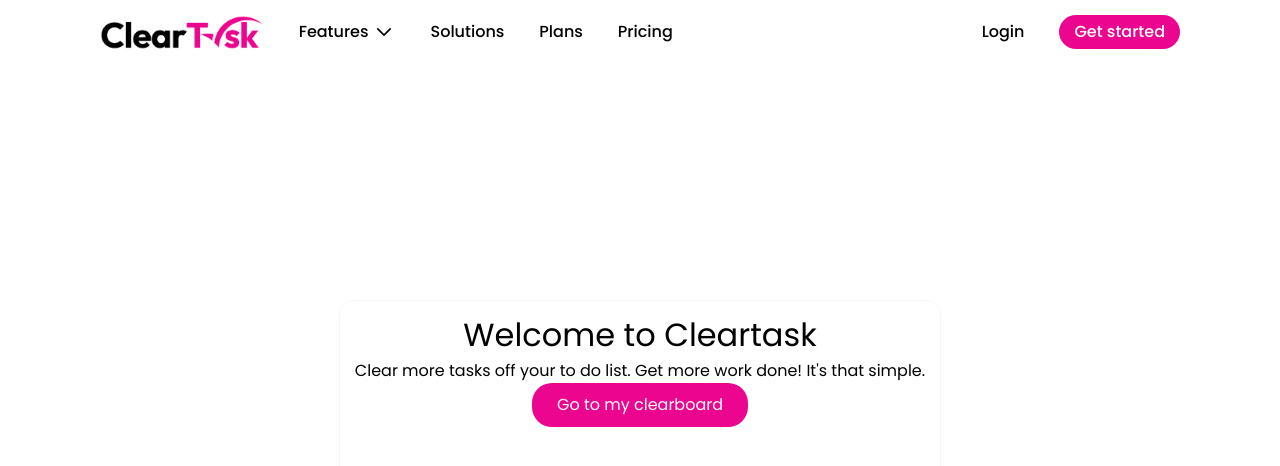
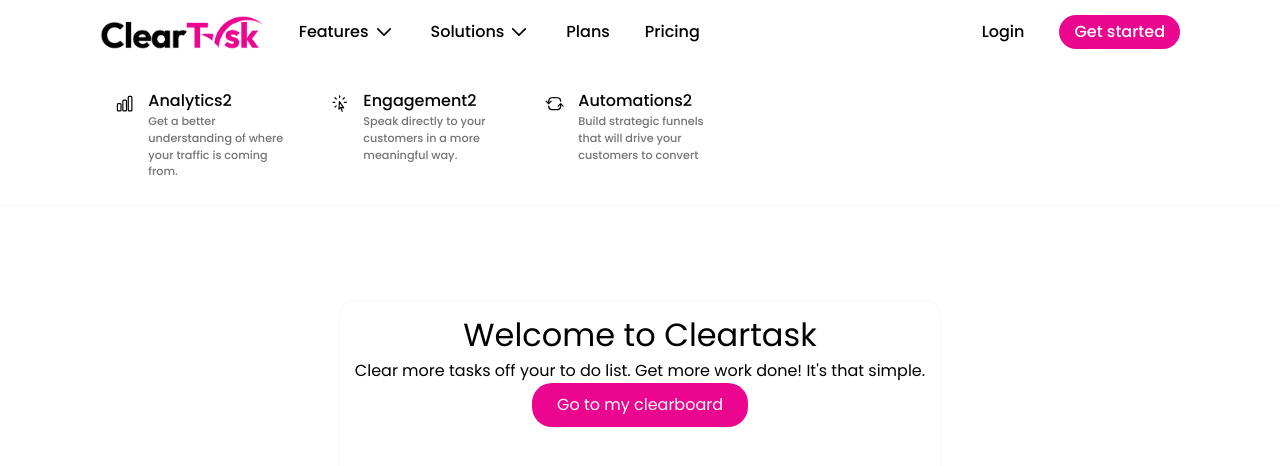
Before and after one commit to Crunch-Garage/cleartask-react-frontend, a React (Create React App) app: page / in a window 1280 px wide. Both pictures are taken after a click on the button "Features". Shown: the top 466 px of the page. Built offline with nearby package versions, Linux system fonts and the light colour scheme; a web font is replaced by a local one; what react-swipeable-views-utils would draw is missing.

Commit message:
fix: fixed issue causing overlapping dropdowns

```diff
--- a/src/components/Header.js
+++ b/src/components/Header.js
@@ -10,19 +10,26 @@
         drop4:"hidden"
     })
 
+    const dropArrayCopy = () =>{
+        let keys = ["drop1", "drop2", "drop3", "drop4"]
+        let arrayCopy = {
+            ...Object.fromEntries(keys.map(key => [key,'hidden']))
+        }
+
+        return arrayCopy
+    }
+
     const onMenuItemMouseIn = (e) =>{
-        let arrayCopy = Object.assign({}, dropdown);
+        // reset to defaults of hidden and update the value of current dropdown
+        let arrayCopy = dropArrayCopy()
         arrayCopy[e.target.getAttribute("data-targetItem")]= "block"
         setDropdown(arrayCopy)
     }
 
     const onMenuItemMouseOut = (e) =>{
-        setDropdown({
-            drop1:"hidden",
-            drop2:"hidden",
-            drop3:"hidden",
-            drop4:"hidden"
-        })
+        // reset all values to hidden
+        let arrayCopy = dropArrayCopy()
+        setDropdown(arrayCopy)
     }
     return(
         <div className="full-menu-bar-main">
@@ -32,7 +39,7 @@
             <div className="fmb-menu-list-wrapper">
                 <ul className="fmb-menu-list">
                     <li>
-                        <button type="button" data-targetItem="drop1" onMouseEnter={onMenuItemMouseIn} onMouseLeave={onMenuItemMouseOut} aria-current="page">
+                        <button type="button" data-targetItem="drop1" onMouseEnter={onMenuItemMouseIn} aria-current="page">
                             Features
                             <svg xmlns="http://www.w3.org/2000/svg" fill="none" viewBox="0 0 24 24" strokeWidth={1.5} stroke="currentColor" className="w-6 h-6">
                                 <path stroke="black" stroke-width="2" strokeLinecap="round" strokeLinejoin="round" d="M19.5 8.25l-7.5 7.5-7.5-7.5" />
@@ -80,9 +87,57 @@
                             </div>
                         </div>
                     </li>
-                    <li data-targetItem="drop2">Solutions</li>
-                    <li data-targetItem="drop3">Plans</li>
-                    <li data-targetItem="drop4">Pricing</li>
+                    <li data-targetItem="drop2">
+                        <button type="button" data-targetItem="drop2" onMouseEnter={onMenuItemMouseIn} aria-current="page">
+                            Solutions
+                            <svg xmlns="http://www.w3.org/2000/svg" fill="none" viewBox="0 0 24 24" strokeWidth={1.5} stroke="currentColor" className="w-6 h-6">
+                                <path stroke="black" stroke-width="2" strokeLinecap="round" strokeLinejoin="round" d="M19.5 8.25l-7.5 7.5-7.5-7.5" />
+                            </svg>
+                        </button>
+                        {/* Navbar dropdown menu */}
+                        <div className={`${dropdown.drop1} fmb-dropdown-box`  }>
+                            <div className="fmb-dropdown-row">
+                                <div className="fmb-dropdown-links">
+                                    <a href="#">
+                                        <div className="link-item">
+                                            <svg xmlns="http://www.w3.org/2000/svg" fill="none" viewBox="0 0 24 24" stroke-width="1.5" stroke="currentColor" aria-hidden="true">
+                                                <path stroke-linecap="round" stroke-linejoin="round" d="M3 13.125C3 12.504 3.504 12 4.125 12h2.25c.621 0 1.125.504 1.125 1.125v6.75C7.5 20.496 6.996 21 6.375 21h-2.25A1.125 1.125 0 013 19.875v-6.75zM9.75 8.625c0-.621.504-1.125 1.125-1.125h2.25c.621 0 1.125.504 1.125 1.125v11.25c0 .621-.504 1.125-1.125 1.125h-2.25a1.125 1.125 0 01-1.125-1.125V8.625zM16.5 4.125c0-.621.504-1.125 1.125-1.125h2.25C20.496 3 21 3.504 21 4.125v15.75c0 .621-.504 1.125-1.125 1.125h-2.25a1.125 1.125 0 01-1.125-1.125V4.125z" />
+                                            </svg>
+                                            <div className="dropdown-link-text">
+                                                <span className="head">Analytics2</span>
+                                                <p className="body">Get a better understanding of where your traffic is coming from.</p>
+                                            </div>
+                                        </div>
+                                    </a>
+
+                                    <a href="#">
+                                        <div className="link-item">
+                                            <svg xmlns="http://www.w3.org/2000/svg" fill="none" viewBox="0 0 24 24" stroke-width="1.5" stroke="currentColor" aria-hidden="true">
+                                                <path stroke-linecap="round" stroke-linejoin="round" d="M15.042 21.672L13.684 16.6m0 0l-2.51 2.225.569-9.47 5.227 7.917-3.286-.672zM12 2.25V4.5m5.834.166l-1.591 1.591M20.25 10.5H18M7.757 14.743l-1.59 1.59M6 10.5H3.75m4.007-4.243l-1.59-1.59" />
+                                            </svg>
+                                            <div className="dropdown-link-text">
+                                                <p className="head">Engagement2</p>
+                                                <p className="body">Speak directly to your customers in a more meaningful way.</p>
+                                            </div>
+                                        </div>
+                                    </a>
+                                    <a href="#">
+                                        <div className="link-item">
+                                            <svg xmlns="http://www.w3.org/2000/svg" fill="none" viewBox="0 0 24 24" stroke-width="1.5" stroke="currentColor" aria-hidden="true">
+                                                <path stroke-linecap="round" stroke-linejoin="round" d="M4.5 12c0-1.232.046-2.453.138-3.662a4.006 4.006 0 013.7-3.7 48.678 48.678 0 017.324 0 4.006 4.006 0 013.7 3.7c.017.22.032.441.046.662M4.5 12l-3-3m3 3l3-3m12 3c0 1.232-.046 2.453-.138 3.662a4.006 4.006 0 01-3.7 3.7 48.657 48.657 0 01-7.324 0 4.006 4.006 0 01-3.7-3.7c-.017-.22-.032-.441-.046-.662M19.5 12l-3 3m3-3l3 3" />
+                                            </svg>
+                                            <div className="dropdown-link-text">
+                                                <p className="head">Automations2</p>
+                                                <p className="body">Build strategic funnels that will drive your customers to convert</p>
+                                            </div>
+                                        </div>
+                                    </a>
+                                </div>
+                            </div>
+                        </div>
+                    </li>
+                    <li data-targetItem="drop3"><a href="#" onMouseEnter={onMenuItemMouseOut}>Plans</a></li>
+                    <li data-targetItem="drop4"><a href="#" onMouseEnter={onMenuItemMouseOut}>Pricing</a></li>
                 </ul>
             </div>
         </div>
```
